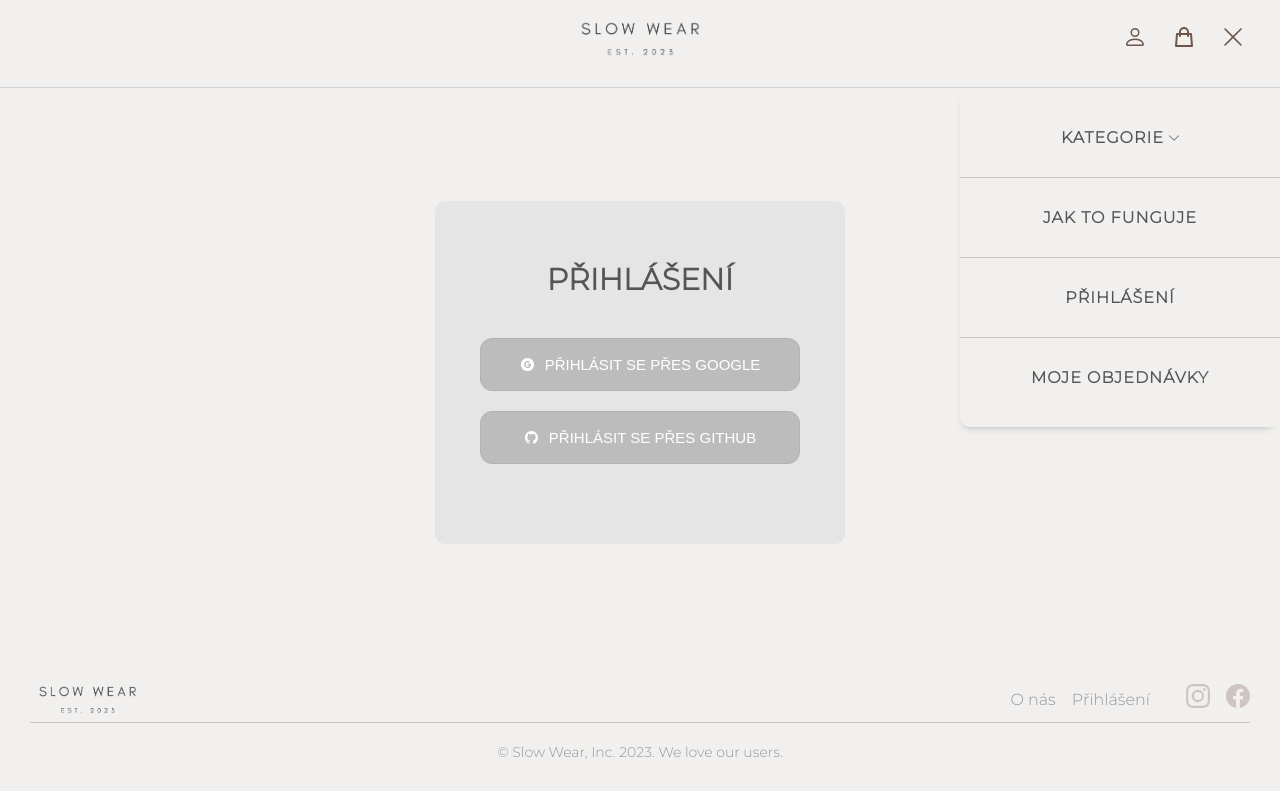
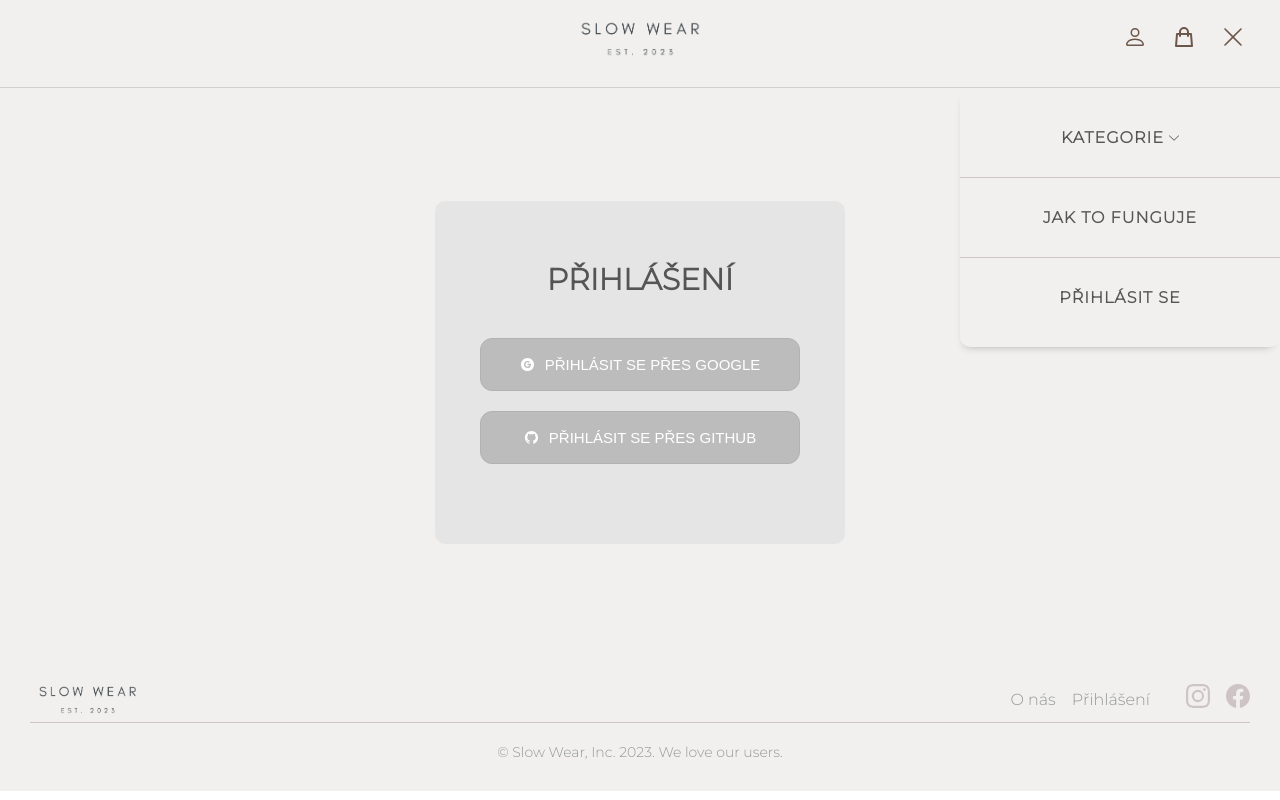
Before and after one commit to Kristyna-Novakova/slow-wear, a React app: page /muj-ucet in a window 1280 px wide. Both pictures are taken after a click on the item 1233 px from the left and 40 px from the top of the page. Built offline with nearby package versions, Linux system fonts and the light colour scheme; a web font is replaced by a local one.

Commit message:
change the menu text according to login

```diff
--- a/src/components/HamburgerMenu/HamburgerMenu.jsx
+++ b/src/components/HamburgerMenu/HamburgerMenu.jsx
@@ -2,11 +2,12 @@ import React, { useState } from 'react';
 import './style.css';
 import { Link } from 'react-router-dom';
 import { SlArrowDown } from 'react-icons/sl';
-import { useCatalogue } from '../../lib/store';
+import { useCatalogue, useSession } from '../../lib/store';
 
 export const HamburgerMenu = () => {
   const [openCategories, setOpenCategories] = useState(false);
   const catalogue = useCatalogue();
+  const { session } = useSession();
 
   const handleCategoriesList = (event) => {
     event.stopPropagation();
@@ -45,15 +46,17 @@ export const HamburgerMenu = () => {
           </Link>
         </li>
         <li>
-          <Link to="/" className="categories-menu">
-            Přihlášení
+          <Link to="/muj-ucet" className="categories-menu">
+            {!session ? 'Přihlásit se' : ' Můj účet'}
           </Link>
         </li>
-        <li>
-          <Link to="/" className="categories-menu">
-            Moje objednávky
-          </Link>
-        </li>
+        {session && (
+          <li>
+            <Link to="/muj-ucet/objednavky" className="categories-menu">
+              Moje objednávky
+            </Link>
+          </li>
+        )}
       </ul>
     </div>
   );
--- a/src/pages/UserLayout/UserLayout.jsx
+++ b/src/pages/UserLayout/UserLayout.jsx
@@ -1,7 +1,6 @@
-import React, { useState, useEffect } from 'react';
+import React from 'react';
 import './style.css';
 import { Link, Outlet } from 'react-router-dom';
-import { getSession, login } from '../../lib/db';
 import { Loading } from '../Loading/Loading';
 import { motion } from 'framer-motion';
 import { useSession } from '../../lib/store';
```
